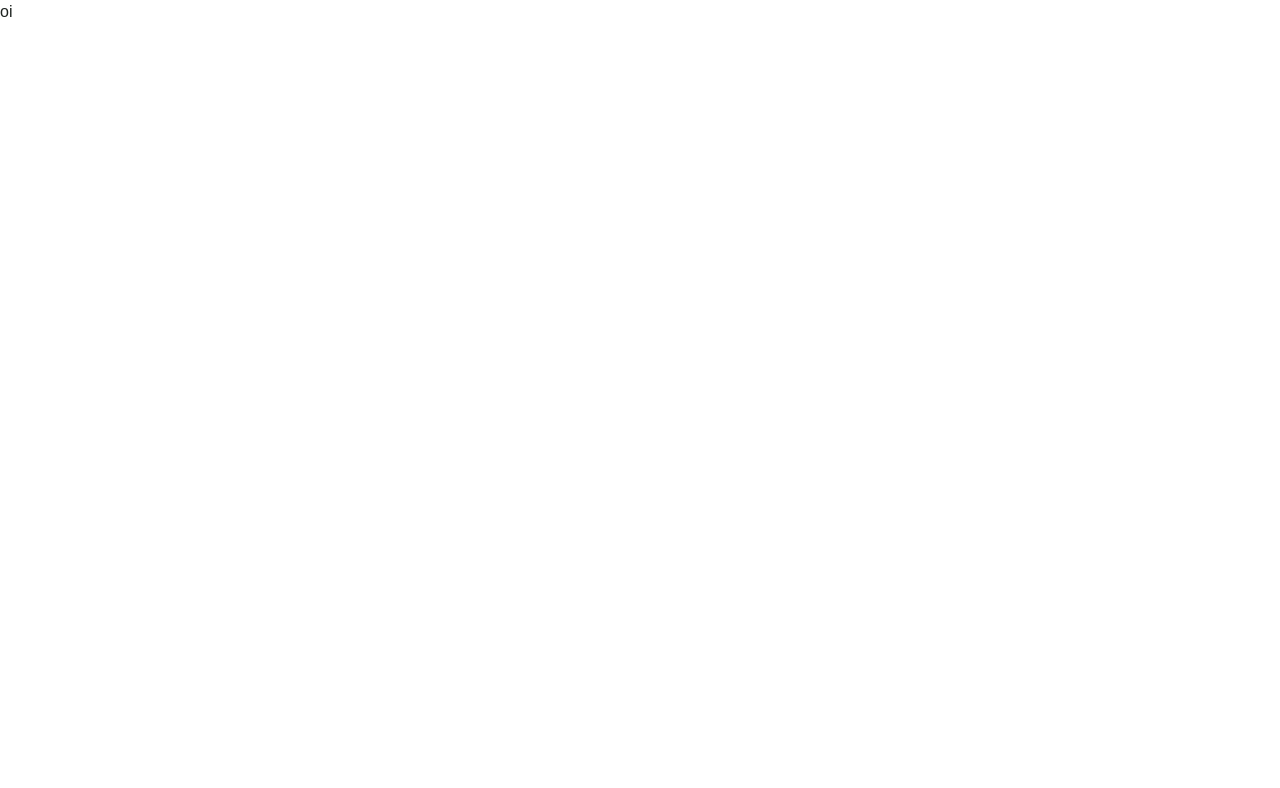
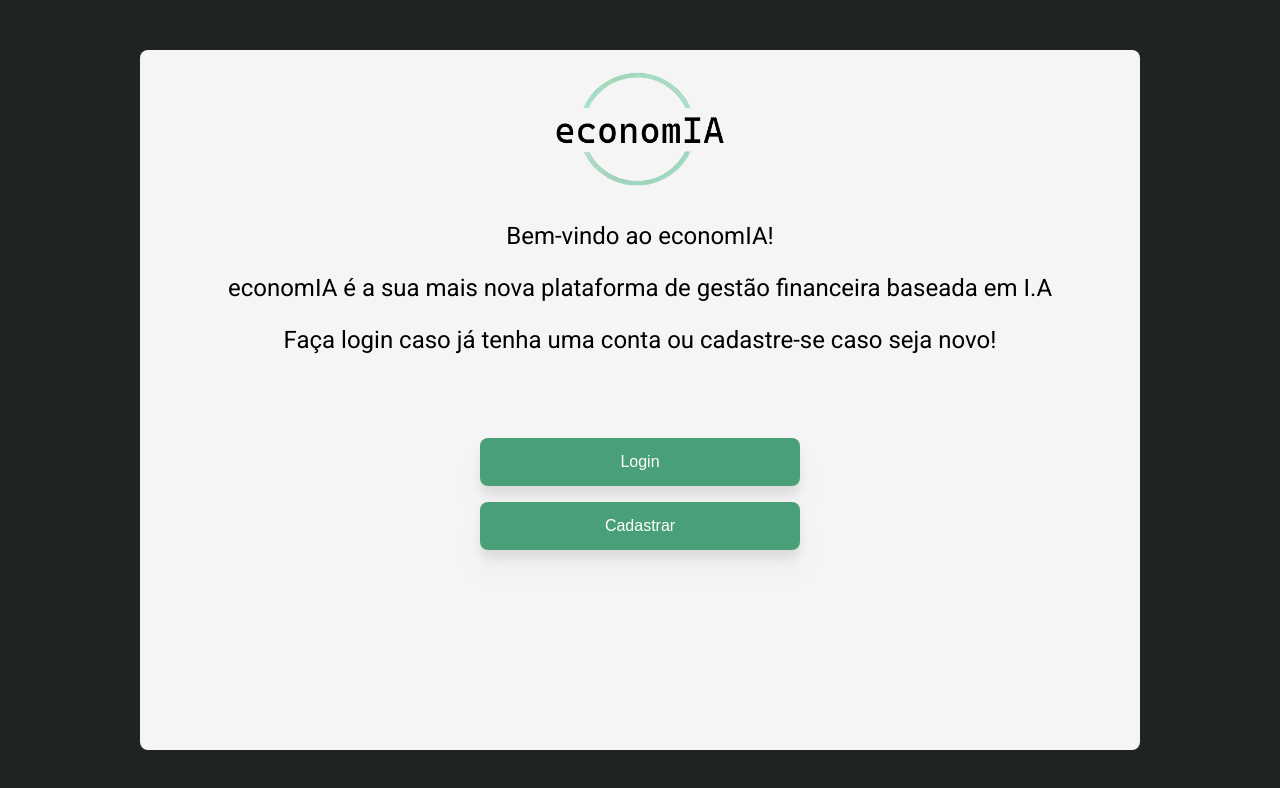
Before and after one commit to Gui-Rigaud/economIA, a Next.js app in the folder frontend/: page / in a window 1280 px wide. Shown: the top 788 px of the page. Built offline with nearby package versions, Linux system fonts and the light colour scheme.

Commit message:
Colocando a página inicial dentro do arquivo de page

```diff
--- a/frontend/src/app/page.tsx
+++ b/frontend/src/app/page.tsx
@@ -1,12 +1,42 @@
+'use client'
+
+import React from "react";
+import logoblack from "./assets/logoblack.png";
+import { Roboto } from "next/font/google";
 import Image from "next/image";
-import React from 'react';
+import Link from "next/link";
 
+const roboto400 = Roboto({
+    subsets: ["latin"],
+    weight: "400"
+})
+
+const roboto700 = Roboto({
+    subsets: ["latin"],
+    weight: "700"
+})
 
 export default function Home()
 {
-  return(
-    <body>
-      <div>oi</div>
-    </body>
-  )
+  return (
+    <div id = "screen" className="bg-econDarkGreen h-screen w-screen flex justify-center items-center text-black">
+        <div id = "main-container" className = "bg-backgroundLightGray rounded-lg h-[700px] w-[1000px]">
+            <div id = "logo-container" className = "flex justify-center items-center">
+                    <Image src = {logoblack} alt = "logo" width={200} height={200}/>
+            </div>
+
+            <div id = "text-container" className = {`flex flex-col justify-center items-center ${roboto400.className} text-[24px]`}>
+                <p className="mb-4">Bem-vindo ao economIA!</p>
+                <p className="mb-4">economIA é a sua mais nova plataforma de gestão financeira baseada em I.A</p>
+                <p className="mb-4">Faça login caso já tenha uma conta ou cadastre-se caso seja novo!</p>
+            </div>
+
+            <div id = "buttons-container" className = "flex flex-col justify-center items-center mt-[64px]">
+                <Link href = "/login" className = "w-[320px] h-[48px] bg-econGreen rounded-lg drop-shadow-xl text-white mb-4 flex justify-center items-center">Login</Link>
+                <Link href = "/cadastro" className = "w-[320px] h-[48px] bg-econGreen rounded-lg drop-shadow-xl text-white mb-4 flex justify-center items-center">Cadastrar</Link>
+            </div>
+
+        </div>
+    </div>
+    )
 }
```
